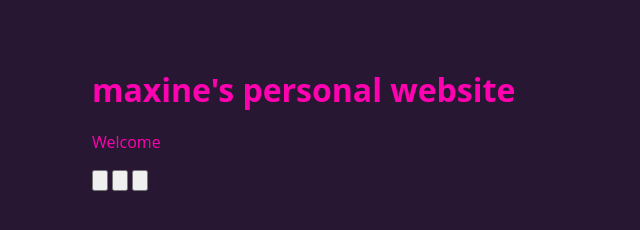
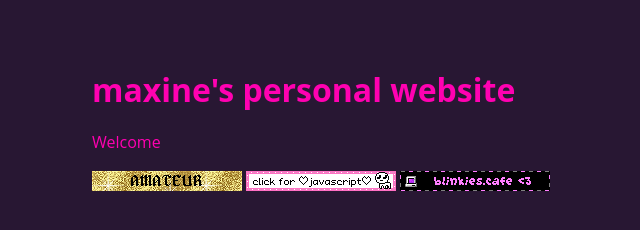
Before and after one commit to homologay/homologay.github.io, a plain HTML site: page index.html in a window 1280 px wide. Shown: the whole page, without its empty margins (148-788 px from the left). Drawn offline with Linux system fonts and the light colour scheme.

Commit message:
this should work

```diff
--- a/index.html
+++ b/index.html
@@ -13,36 +13,36 @@
 
     <!-- amateur links to my github on click-->
     <style>
-      .link3 {
+      .link1 {
         background-image: url("blinkies/amateur.gif");
         border: 0;
         height: 20px;
         width: 150px;
       }
     </style>
-    <input type="button" class="link" onclick="window.location.href='https://github.com/maxinebeckie/'" />
+    <input type="button" class="link1" onclick="window.location.href='https://github.com/maxinebeckie/'" />
 
 
     <!-- javascript -->
     <style>
-      .link3 {
+      .link2 {
         background-image: url("blinkies/javascript.gif");
         border: 0;
         height: 20px;
         width: 150px;
       }
     </style>
-    <input type="button" class="link" onclick="window.location.href='javascript-fun/index.html'" />
+    <input type="button" class="link2" onclick="window.location.href='javascript-fun/index.html'" />
 
     <!-- blinkies_cafe links to their website on click-->
     <style>
-      .link2 {
+      .link3 {
         background-image: url("blinkies/blinkies_cafe.gif");
         border: 0;
         height: 20px;
         width: 150px;
       }
     </style>
-    <input type="button" class="link" onclick="window.location.href='https://blinkies.cafe'" />
+    <input type="button" class="link3" onclick="window.location.href='https://blinkies.cafe'" />
   </body>
 </html>
```
